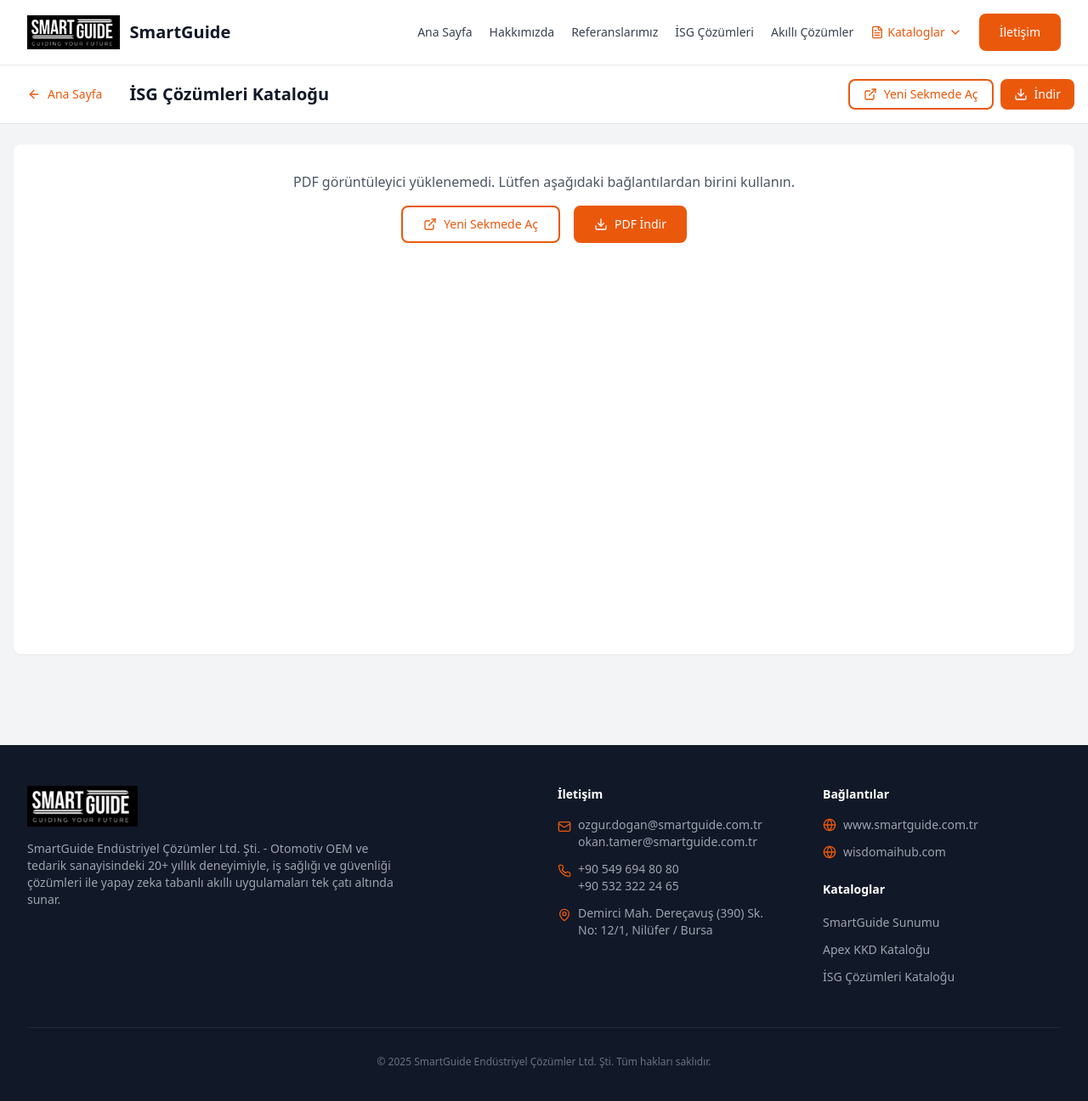
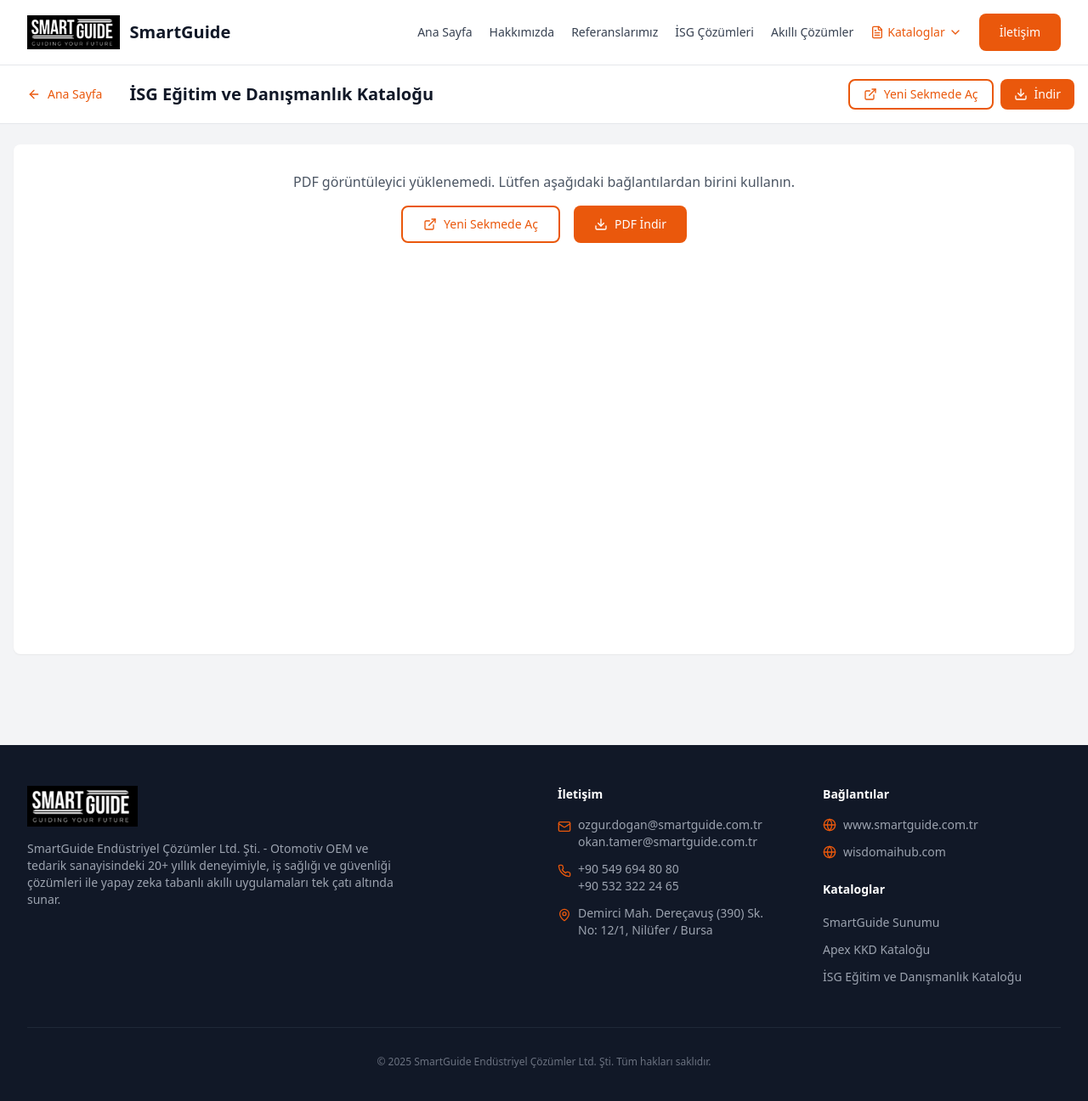
Before and after one commit to brkorkut86/smartguide-website, a Next.js app: page /katalog/isg-cozumleri in a window 1280 px wide. Shown: the top 1296 px of the page at 85% size. Built offline with nearby package versions, Linux system fonts and the light colour scheme.

Commit message:
Rename ISG catalog to İSG Eğitim ve Danışmanlık Kataloğu
Updated catalog name across header, footer, home page, and catalog page.

🤖 Generated with [Claude Code](https://claude.com/claude-code)

Co-Authored-By: Claude Opus 4.5 <noreply@anthropic.com>

```diff
--- a/app/katalog/isg-cozumleri/page.tsx
+++ b/app/katalog/isg-cozumleri/page.tsx
@@ -19,7 +19,7 @@ export default function ISGCozumleriKatalog() {
                 Ana Sayfa
               </Button>
             </Link>
-            <h1 className="text-xl font-semibold text-gray-900">İSG Çözümleri Kataloğu</h1>
+            <h1 className="text-xl font-semibold text-gray-900">İSG Eğitim ve Danışmanlık Kataloğu</h1>
           </div>
           <div className="flex items-center gap-2">
             <a href={pdfUrl} target="_blank" rel="noopener noreferrer">
@@ -77,7 +77,7 @@ export default function ISGCozumleriKatalog() {
               <div className="w-20 h-20 bg-primary/10 rounded-full flex items-center justify-center mx-auto mb-4">
                 <Download className="h-10 w-10 text-primary" />
               </div>
-              <h2 className="text-xl font-semibold text-gray-900 mb-2">İSG Çözümleri Kataloğu</h2>
+              <h2 className="text-xl font-semibold text-gray-900 mb-2">İSG Eğitim ve Danışmanlık Kataloğu</h2>
               <p className="text-gray-600">
                 Eğitim, danışmanlık ve etkinlik kataloğunu görüntülemek veya indirmek için aşağıdaki butonu kullanın.
               </p>
--- a/app/page.tsx
+++ b/app/page.tsx
@@ -81,7 +81,7 @@ export default function Home() {
       icon: HardHat,
     },
     {
-      title: "İSG Çözümleri Kataloğu",
+      title: "İSG Eğitim ve Danışmanlık Kataloğu",
       description: "Eğitim, danışmanlık ve etkinlik kataloğu",
       href: "/katalog/isg-cozumleri",
       icon: Shield,
--- a/components/layout/Footer.tsx
+++ b/components/layout/Footer.tsx
@@ -95,7 +95,7 @@ export default function Footer() {
               </li>
               <li>
                 <Link href="/katalog/isg-cozumleri" className="text-sm text-gray-400 hover:text-primary transition-colors">
-                  İSG Çözümleri Kataloğu
+                  İSG Eğitim ve Danışmanlık Kataloğu
                 </Link>
               </li>
             </ul>
--- a/components/layout/Header.tsx
+++ b/components/layout/Header.tsx
@@ -22,7 +22,7 @@ export default function Header() {
   const kataloglar = [
     { name: "SmartGuide Sunumu", href: "/katalog/sunum" },
     { name: "Apex KKD Kataloğu", href: "/katalog/apex" },
-    { name: "İSG Çözümleri Kataloğu", href: "/katalog/isg-cozumleri" },
+    { name: "İSG Eğitim ve Danışmanlık Kataloğu", href: "/katalog/isg-cozumleri" },
   ];
 
   const isActive = (href: string) => {
```
